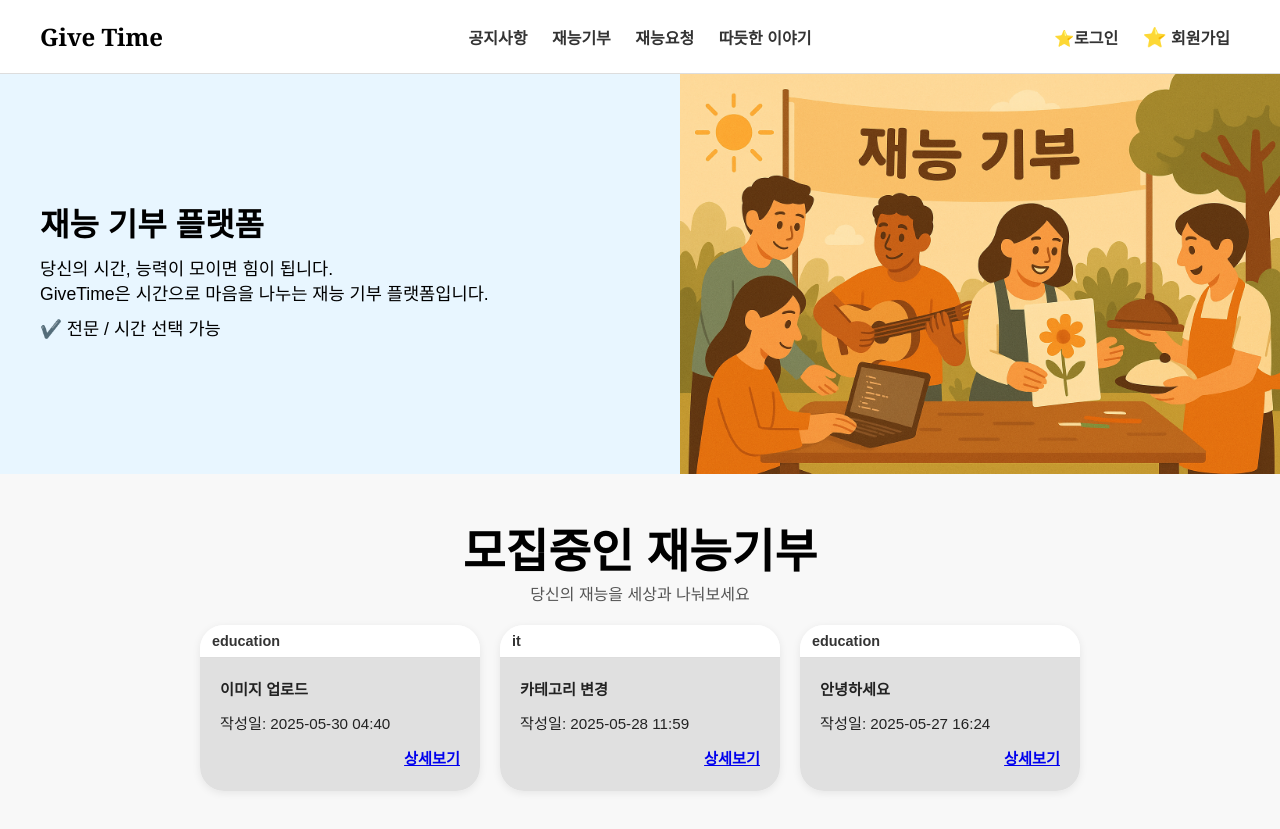
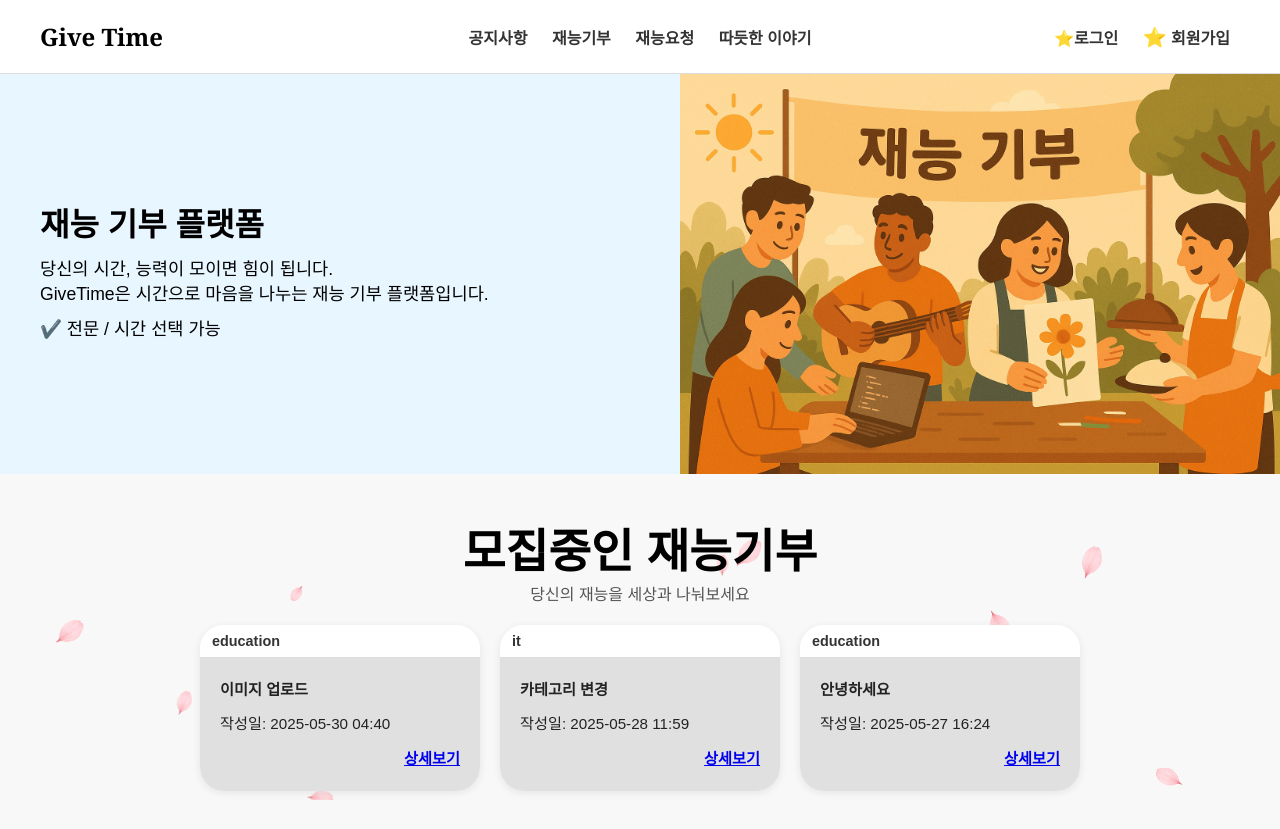
Before and after one commit to YHFTF/Givetime, a Django app: page / in a window 1280 px wide. Shown: the top 829 px of the page. Run offline with Django 5.2, Linux system fonts and the light colour scheme; data comes from the database, SQL or seed files in the repository; both versions use the stored data as it was after the commit.

Commit message:
메인화면 벚꽃 효과 추가

```diff
--- a/main/static/main/main.css
+++ b/main/static/main/main.css
@@ -213,3 +213,13 @@ section {
   padding: 60px 20px; /* 내부 여백 */
   border-radius: 20px;
 }
+
+#sakuraCanvas {
+  position: fixed;
+  top: 0;
+  left: 0;
+  z-index: -1;
+  pointer-events: none;
+  width: 100%;
+  height: 100%;
+}
--- /dev/null
+++ b/main/static/main/sakura.js
@@ -0,0 +1,78 @@
+class Sakura {
+  constructor(canvas) {
+    this.canvas = canvas;
+    this.ctx = canvas.getContext("2d");
+    this.flowers = [];
+    this.maxFlowers = 40;
+    this.image = new Image();
+    this.image.src = "/static/main/images/sakura.png"; // 실제 경로에 맞게 조정
+    this.image.onload = () => {
+      this.init();
+      requestAnimationFrame(() => this.animate());
+    };
+  }
+
+  init() {
+    this.resize();
+    window.addEventListener("resize", () => this.resize());
+
+    for (let i = 0; i < this.maxFlowers; i++) {
+      this.flowers.push(this.createFlower());
+    }
+  }
+
+  resize() {
+    this.canvas.width = window.innerWidth;
+    this.canvas.height = window.innerHeight;
+  }
+
+  createFlower() {
+    return {
+      x: Math.random() * this.canvas.width,
+      y: Math.random() * this.canvas.height,
+      size: 20 + Math.random() * 20,
+      vx: -0.5 + Math.random(),
+      vy: 1 + Math.random() * 2,
+      angle: Math.random() * Math.PI * 2,
+      rotation: Math.random() * 0.05,
+    };
+  }
+
+  drawFlower(f) {
+    const { x, y, size, angle } = f;
+    this.ctx.save();
+    this.ctx.translate(x, y);
+    this.ctx.rotate(angle);
+    this.ctx.drawImage(this.image, -size / 2, -size / 2, size, size);
+    this.ctx.restore();
+  }
+
+  animate() {
+    this.ctx.clearRect(0, 0, this.canvas.width, this.canvas.height);
+
+    for (let i = 0; i < this.flowers.length; i++) {
+      let f = this.flowers[i];
+      f.x += f.vx;
+      f.y += f.vy;
+      f.angle += f.rotation;
+
+      if (
+        f.y > this.canvas.height ||
+        f.x > this.canvas.width + 50 ||
+        f.x < -50
+      ) {
+        this.flowers[i] = this.createFlower();
+        this.flowers[i].y = 0;
+      }
+
+      this.drawFlower(f);
+    }
+
+    requestAnimationFrame(() => this.animate());
+  }
+}
+
+document.addEventListener("DOMContentLoaded", () => {
+  const canvas = document.getElementById("sakuraCanvas");
+  if (canvas) new Sakura(canvas);
+});
--- a/main/templates/main/main.html
+++ b/main/templates/main/main.html
@@ -6,8 +6,10 @@
     <meta name="viewport" content="width=device-width, initial-scale=1.0" />
     <title>GiveTime - 재능 기부 플랫폼</title>
     <link rel="stylesheet" href="{% static 'main/main.css' %}" />
+    <script src="{% static 'main/sakura.js' %}"></script>
   </head>
   <body>
+    <canvas id="sakuraCanvas"></canvas>
     <div id="header">{% include 'main/header.html' %}</div>
 
     <div class="main-banner">
```
Also changed, not shown: db.sqlite3, main/static/main/images/sakura.png (added).
